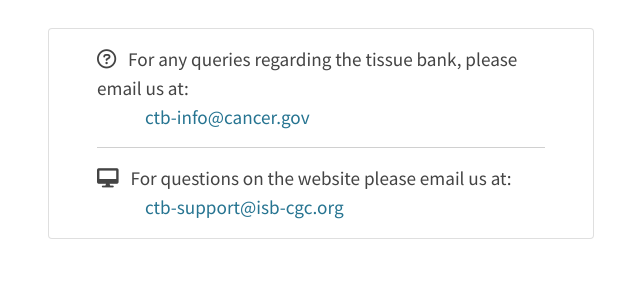
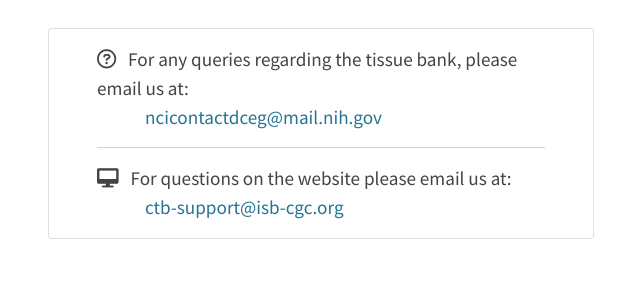
Before and after one commit to CBIIT/nci-webtools-dceg-ctb, a Django app: page /contact/ in a window 1280 px wide. Shown: the part 253-553 px from the top of the page, without its empty margins (319-959 px from the left). Run offline with Django 3.2, Linux system fonts and the light colour scheme; data comes from the database, SQL or seed files in the repository; parts of the project's set-up code (start-up, migrations or seed data) failed here and were passed over; some libraries are stand-ins or nearby versions.

Commit message:
contact info update

```diff
--- a/templates/ctb/contact.html
+++ b/templates/ctb/contact.html
@@ -28,7 +28,7 @@
                         <div class="card-text">
                             <div><i class="far fa-question-circle me-2"></i> For any queries regarding the tissue bank, please email us at:</div>
                             <div class="ps-5"><a
-                                    href="mailto:ctb-info@cancer.gov">ctb-info@cancer.gov</a></div>
+                                    href="mailto:ncicontactdceg@mail.nih.gov">ncicontactdceg@mail.nih.gov</a></div>
                         </div>
                         <hr>
                         <div class="card-text">
```
